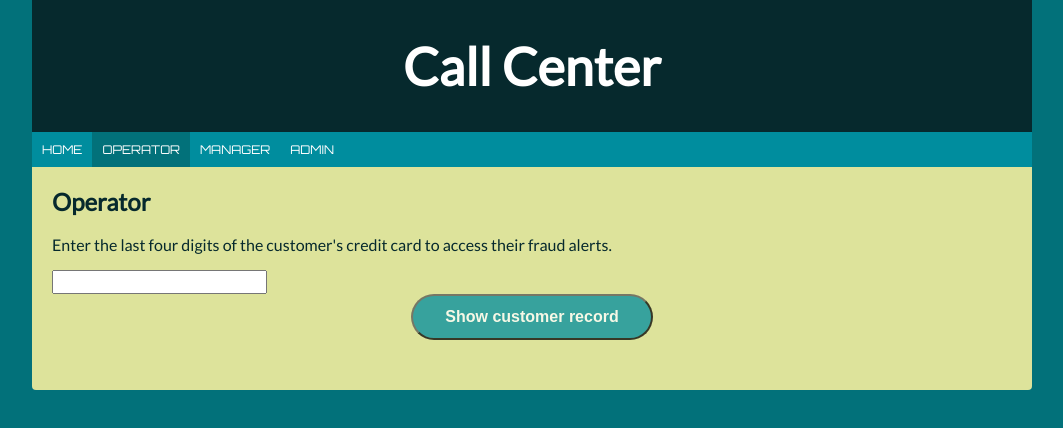
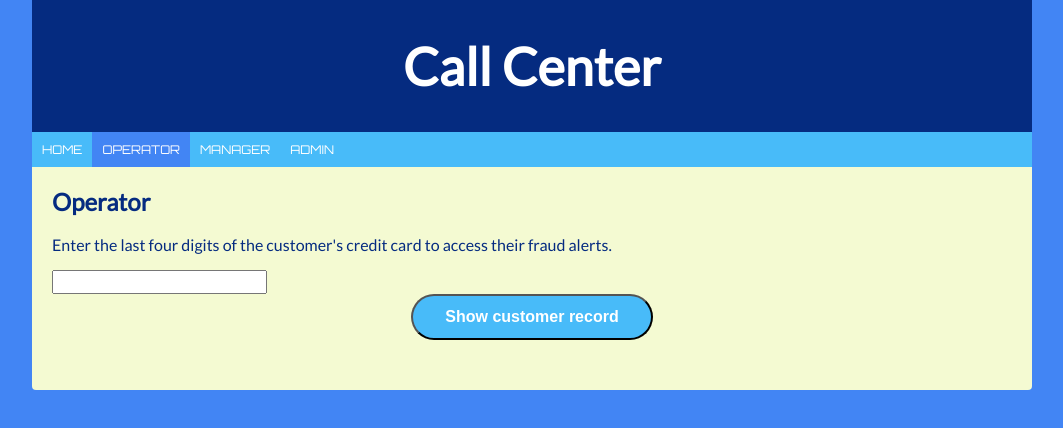
Before and after one commit to CodeTrafficker/call-center, a React (Create React App) app: page /operator in a window 1280 px wide. Shown: the top 428 px of the page, without its empty margins (108-1171 px from the left). Built offline with nearby package versions, Linux system fonts and the light colour scheme.

Commit message:
Design: scheming on color scheme
- Using a more neutral dk blue/blue/cream color scheme
- set color/shadow transition for buttons in forms.css, re'ed opacity
- set border colors in customerinfo.css with global color vars (--darkets-bg)

```diff
--- a/src/customerinfo.css
+++ b/src/customerinfo.css
@@ -9,7 +9,7 @@
 }
 
 .opHeader, .customerData {
-  border-bottom: 2px solid #000;
+  border-bottom: 2px solid var(--darkest-bg);
 }
 .opHeader > div, .customerData > div {
   flex: 1;
@@ -36,7 +36,7 @@
   display: flex;
 }
 .recentPurchases .row {
-  border-top: 1px solid #000;
+  border-top: 1px solid var(--darkest-bg);
 }
 
 /* Purchases in list:*/
@@ -69,6 +69,6 @@
   }
   .recentPurchases .row {
     border-top: 0;
-    border-bottom: 1px solid #000;
+    border-bottom: 1px solid var(--darkest-bg);
   }
 }
--- a/src/forms.css
+++ b/src/forms.css
@@ -5,10 +5,8 @@ button  {
   padding: .75rem 2rem;
   display: block;
   margin: 0 auto 10px auto;
-  opacity: .75;
   cursor: pointer;
-  /* Not working? */
-  transition: opacity 0.5s ease-in-out;
+  transition: box-shadow, background-color 0.35s ease-in;
 }
 
 button:focus, textarea:focus {
@@ -17,6 +15,7 @@ button:focus, textarea:focus {
 
 button:hover, button:active  {
   opacity: 1;
+  box-shadow: 2px 0px 15px 2px rgba(0,0,0,0.28);
 }
 
 form  {
@@ -33,6 +32,7 @@ textarea  {
   border-radius: .25rem;
 }
 
+/* A little kludgy - spaces radio buttons but not label around h3+textarea, later */
 p label {
   margin-left: 10px;
 }
--- a/src/global.css
+++ b/src/global.css
@@ -1,8 +1,4 @@
  /* Global resets and sitewide styles only */
-/* TODO: Box model? Normalize? */
-/* TODO: rems should be standardized */
-
-
 
 /* Color schemes:
 Darkest
@@ -31,15 +27,38 @@ E8638B
 DDE39B
 
 https://www.colourlovers.com/palette/3583115/Emergence looks good, basic blues
+
+Wavy web:
+https://www.colourlovers.com/palette/4667572/wavy_web
+4285F4 - dk blue
+48BBF9 - mid blue
+88C425 - mid green
+BEF202 - bright green
+F4FAD2 - blanched manila with a green tint
+
+Adding 052B80 as dark blue, and not using BEF202
+*/
+/*
+Halocline
+:root {
+  --darkest-bg: #06292D; // header, hard lines
+  --dark-bg: #02717A;    //text
+  --midlight1: #008D9E;  // links
+  --midlight2: #03BEE7;
+  --highlight: #DDE39B; / /Really light - text on dark bgs
+  --highlight2: #fff;
+}
+
 */
 
+/* Wavy Web, modified: */
 :root {
-  --darkest-bg: #06292D; /* header, hard lines*/
-  --dark-bg: #02717A;    /*text*/
-  --midlight1: #008D9E;  /*links*/
-  --midlight2: #03BEE7;
-  --highlight: #DDE39B; /*Really light - text on dark bgs*/
-  --highlight2: #fff;
+  --darkest-bg: #052B80; /* header bg, text, hard lines*/
+  --dark-bg:    #4285F4; /* body */
+  --midlight1:  #48BBF9; /*buttons*/
+  --midlight2:  #88C425;
+  --highlight:  #F4FAD2; /* content page background */
+  --highlight2: #ffffff; /* header text, button text */
 }
 
 body  {
@@ -61,10 +80,10 @@ button  {
   color: var(--highlight2);
 }
 button:hover, button:active  {
-  background-color: var(--dark-bg);
+  background-color: var(--darkest-bg);
 }
 textarea  {
-  border: 1px solid var(--dark-bg);
+  border: 1px solid var(--darkest-bg);
 }
 /* / colors */
 
```
